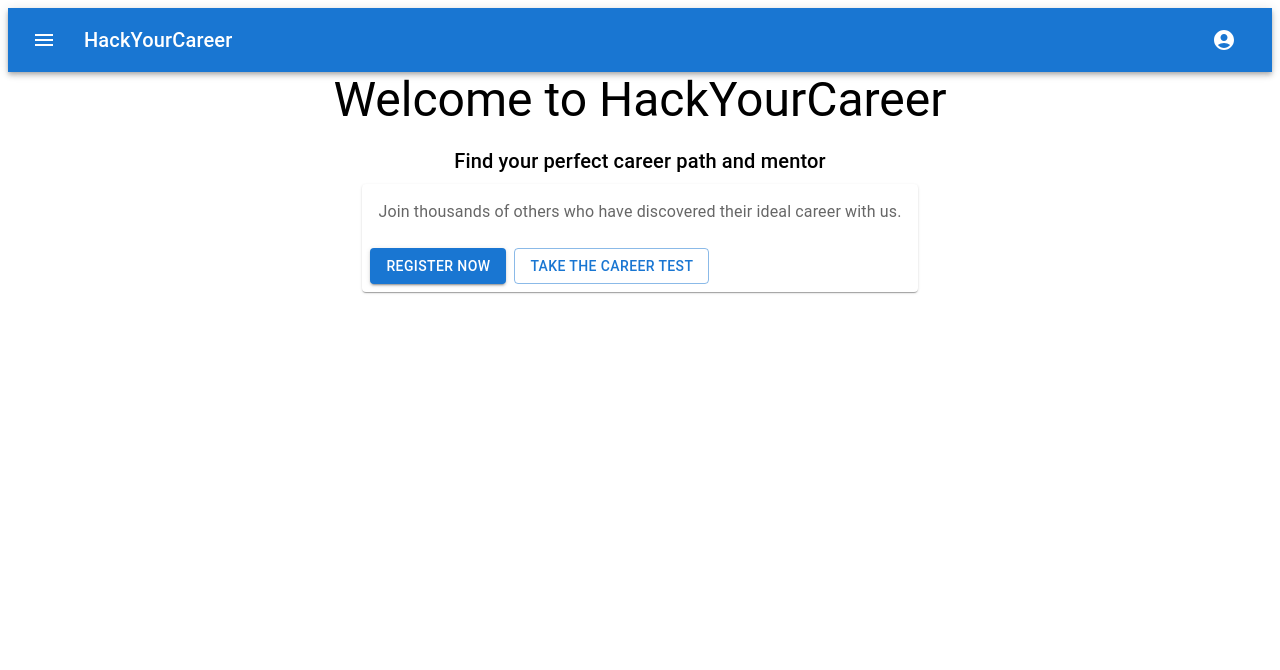
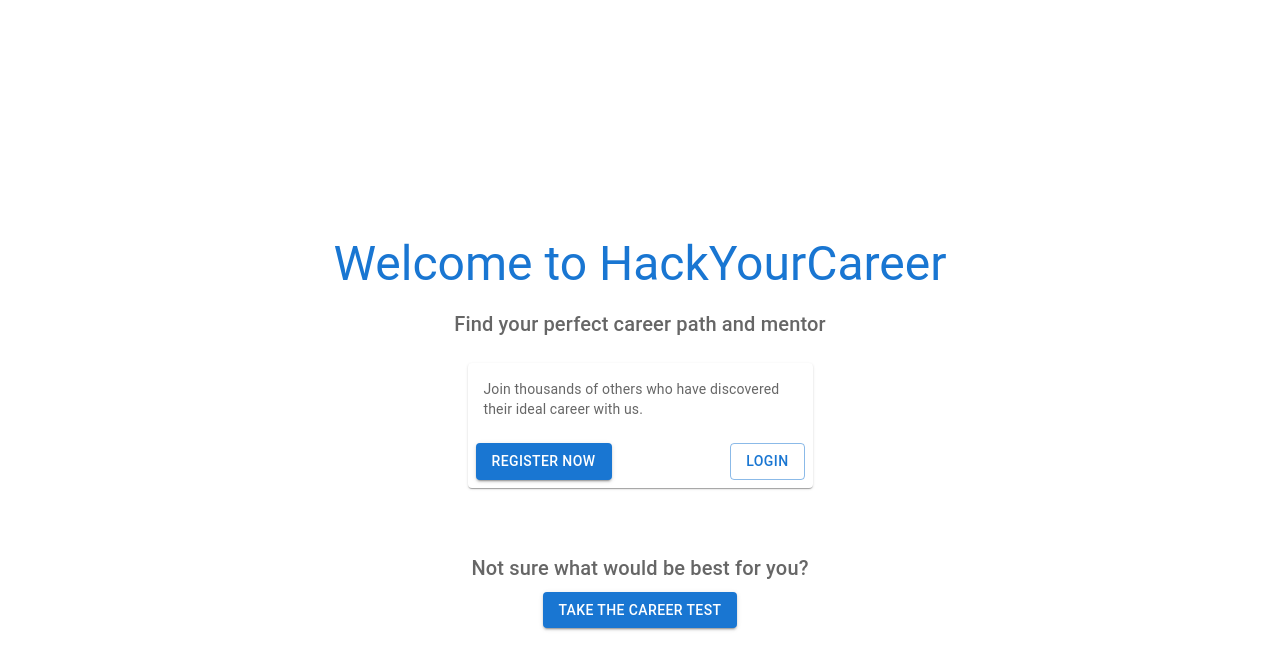
Before and after one commit to alyakap/HerHackathon2024, a React (Create React App) app in the folder client/hackyourcareer/: page / in a window 1280 px wide. Shown: the top 670 px of the page. Built offline with nearby package versions, Linux system fonts and the light colour scheme.

Commit message:
Pretty landing

```diff
--- a/client/hackyourcareer/package.json
+++ b/client/hackyourcareer/package.json
@@ -18,6 +18,7 @@
     "@types/react": "^18.3.3",
     "@types/react-dom": "^18.3.0",
     "@types/react-router-dom": "^5.3.3",
+    "normalize.css": "^8.0.1",
     "react": "^18.3.1",
     "react-dom": "^18.3.1",
     "react-router-dom": "^6.24.0",
--- a/client/hackyourcareer/src/Components/landing/LandingPage.tsx
+++ b/client/hackyourcareer/src/Components/landing/LandingPage.tsx
@@ -1,60 +1,48 @@
 import React from "react";
-import {
-  Button,
-  Typography,
-  Card,
-  CardContent,
-  CardActions,
-} from "@mui/material";
+import { Button, Typography, Card, CardContent, CardActions, useTheme } from "@mui/material";
 import { Link } from "react-router-dom";
-import config from "../../config";
-import Navbar from "./Navbar";
 
 const LandingPage = () => {
+    const theme = useTheme();
+
     return (
-    <>
-      <Navbar />
-      <div
-        style={{
+        <div style={{
+            padding: theme.spacing(4),
+            backgroundColor: theme.palette.background.default,
+            height: "100vh", // Full view height
             display: "flex",
             flexDirection: "column",
             alignItems: "center",
-        }}
-      >
-        <Typography variant="h3" gutterBottom>
-          Welcome to {config.projectName}
+            justifyContent: "center"
+        }}>
+            <Typography variant="h3" color="primary" gutterBottom>
+                Welcome to HackYourCareer
             </Typography>
-        <Typography variant="h6" gutterBottom>
+            <Typography variant="h6" color="textSecondary" gutterBottom>
                 Find your perfect career path and mentor
             </Typography>
-        <Card>
+            <Card sx={{ maxWidth: 345, mt: 2 }}>
                 <CardContent>
-            <Typography color="textSecondary">
-              Join thousands of others who have discovered their ideal career
-              with us.
+                    <Typography variant="body2" color="textSecondary">
+                        Join thousands of others who have discovered their ideal career with us.
                     </Typography>
                 </CardContent>
-          <CardActions>
-            <Button
-              component={Link}
-              to="/signup"
-              variant="contained"
-              color="primary"
-            >
+                <CardActions sx={{ justifyContent: "space-between" }}>
+                    <Button component={Link} to="/signup" variant="contained" color="primary">
                         Register Now
                     </Button>
-            <Button
-              component={Link}
-              to="/test"
-              variant="outlined"
-              color="primary"
-            >
-              Take the Career Test
+                    <Button component={Link} to="/login" variant="outlined" color="primary">
+                        Login
                     </Button>
                 </CardActions>
             </Card>
+            <Typography variant="h6" color="textSecondary" sx={{ mt: 8 }}>
+                Not sure what would be best for you?
+            </Typography>
+            <Button component={Link} to="/test" variant="contained" color="primary" sx={{ mt: 1 }}>
+                Take the Career Test
+            </Button>
         </div>
-    </>
     );
 };
 
--- a/client/hackyourcareer/src/config.ts
+++ b/client/hackyourcareer/src/config.ts
@@ -1,6 +1,7 @@
 // Configurations for the HackYourCareer application
 const config = {
     projectName: "HackYourCareer",
+    mainColor: "#5799FF",
     // You can add more configuration options here as needed
 };
 
--- a/client/hackyourcareer/src/index.tsx
+++ b/client/hackyourcareer/src/index.tsx
@@ -1,6 +1,7 @@
 import React from "react";
 import ReactDOM from "react-dom/client";
 import App from "./App";
+import "normalize.css";
 
 const root = ReactDOM.createRoot(
   document.getElementById("root") as HTMLElement
```
Also changed, not shown: 1 other file (tests, documents, lock files or other folders). Lines whose indentation alone changed are shown as unchanged.
